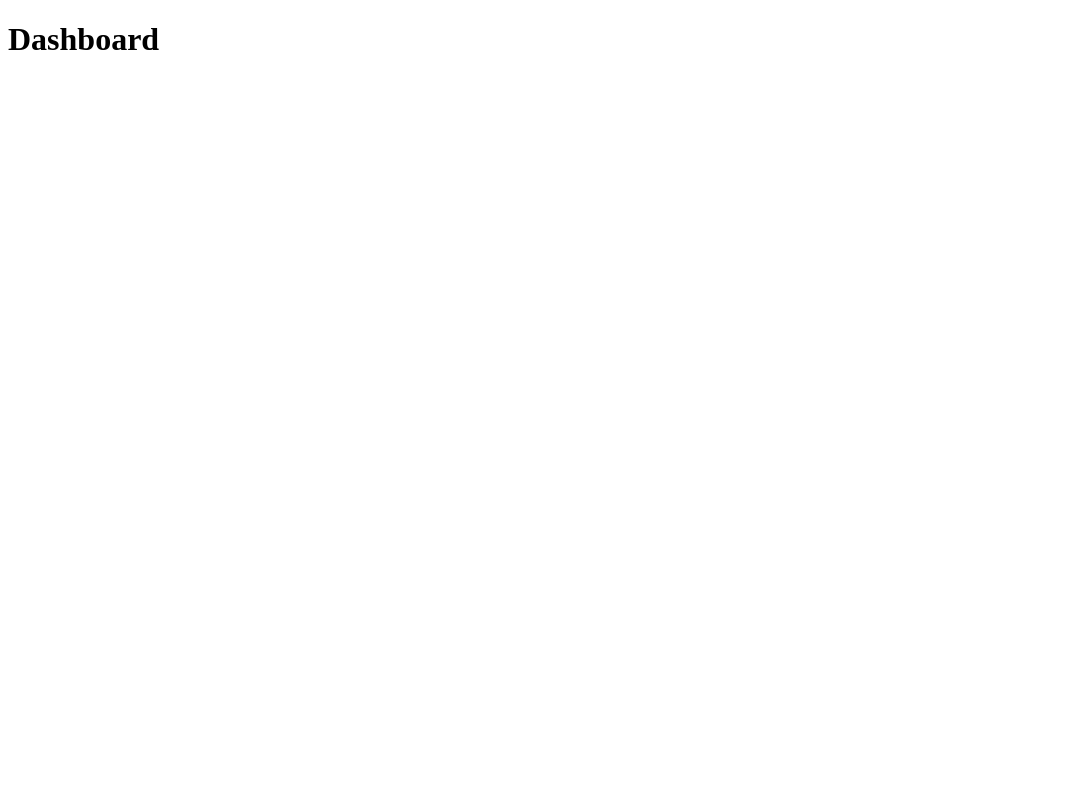
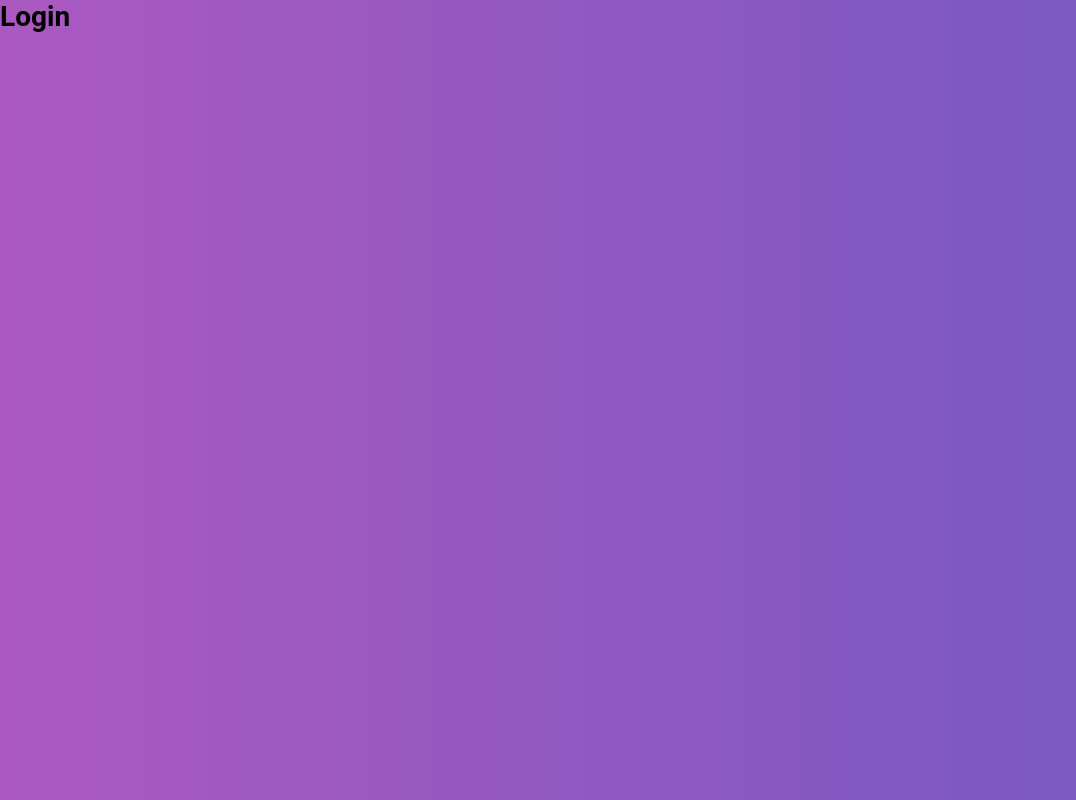
Before and after one commit to MarcosRene/gobarber-web, a React (Create React App) app: page / in a window 1280 px wide. Before the commit this address led to /dashboard. Shown: the whole page, without its empty margins (0-1076 px from the left). Built offline with nearby package versions, Linux system fonts and the light colour scheme; the HTML template or start-up script is replaced by a standard one.

Commit message:
0.4.0
#layouts, estilos globais e root import

```diff
--- /dev/null
+++ b/config-overrides.js
@@ -0,0 +1,10 @@
+const { addBabelPlugin, override } = require('customize-cra');
+
+module.exports = override(
+  addBabelPlugin([
+    'babel-plugin-root-import',
+    {
+      rootPathSuffix: 'src',
+    },
+  ])
+);
--- a/src/App.js
+++ b/src/App.js
@@ -6,10 +6,13 @@
 import Routes from './routes';
 import history from './services/history';
 
+import GlobalStyle from './styles/global';
+
 function App() {
   return (
     <Router history={history}>
       <Routes />
+      <GlobalStyle />
     </Router>
   );
 }
--- /dev/null
+++ b/src/pages/_layouts/auth/index.js
@@ -0,0 +1,12 @@
+import React from 'react';
+import PropTypes from 'prop-types';
+
+import { Wrapper } from './styles';
+
+export default function AuthLayout({ children }) {
+  return <Wrapper>{children}</Wrapper>;
+}
+
+AuthLayout.protTypes = {
+  children: PropTypes.element.isRequired,
+};
--- /dev/null
+++ b/src/pages/_layouts/auth/styles.js
@@ -0,0 +1,6 @@
+import styled from 'styled-components';
+
+export const Wrapper = styled.div`
+  height: 100%;
+  background: linear-gradient(-90deg, #7159c1, #ab59c1);
+`;
--- /dev/null
+++ b/src/pages/_layouts/default/index.js
@@ -0,0 +1,12 @@
+import React from 'react';
+import PropTypes from 'prop-types';
+
+import { Wrapper } from './styles';
+
+export default function DefaultLayout({ children }) {
+  return <Wrapper>{children}</Wrapper>;
+}
+
+DefaultLayout.protTypes = {
+  children: PropTypes.element.isRequired,
+};
--- /dev/null
+++ b/src/pages/_layouts/default/styles.js
@@ -0,0 +1,6 @@
+import styled from 'styled-components';
+
+export const Wrapper = styled.div`
+  height: 100%;
+  background: #333;
+`;
--- a/src/routes/Route.js
+++ b/src/routes/Route.js
@@ -1,13 +1,16 @@
 import React from 'react';
 import PropTypes from 'prop-types';
 import { Route, Redirect } from 'react-router-dom';
+
+import AuthLayout from '~/pages/_layouts/auth';
+import DefautlLayout from '~/pages/_layouts/default';
 
 export default function RouteWrapper({
   component: Component,
   isPrivate,
   ...rest
 }) {
-  const signed = true;
+  const signed = false;
 
   if (!signed && isPrivate) {
     return <Redirect to="/" />;
@@ -17,7 +20,18 @@
     return <Redirect to="/dashboard" />;
   }
 
-  return <Route {...rest} component={Component} />;
+  const Layout = signed ? DefautlLayout : AuthLayout;
+
+  return (
+    <Route
+      {...rest}
+      render={props => (
+        <Layout>
+          <Component {...props} />
+        </Layout>
+      )}
+    />
+  );
 }
 
 RouteWrapper.propTypes = {
--- /dev/null
+++ b/src/styles/global.js
@@ -0,0 +1,40 @@
+import { createGlobalStyle } from 'styled-components';
+
+export default createGlobalStyle`
+  @import url('https://fonts.googleapis.com/css?family=Roboto:400,700&display=swap');
+
+  * {
+    margin: 0;
+    padding: 0;
+    outline: 0;
+    box-sizing: border-box;
+  }
+
+  *:focus {
+    outline: 0;
+  }
+
+  html, body, #root {
+    height: 100%;
+  }
+
+  body {
+    -webkit-font-smoothing: antialiased;
+  }
+
+  body, input, button {
+    font: 14px 'Roboto', sans-serif;
+  }
+
+  a {
+    text-decoration: none;
+  }
+
+  ul {
+    list-style: none;
+  }
+
+  button {
+    cursor: pointer;
+  }
+`;
```
Also changed, not shown: jsconfig.json (added, +8 -0 lines), package.json (+10 -5 lines), .eslintrc.js, 1 other file (tests, documents, lock files or other folders).
